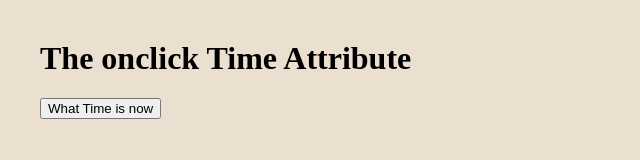
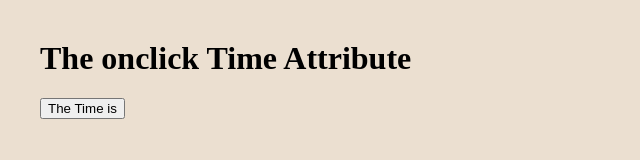
Before and after one commit to howtoproai/learn-js, a plain HTML site: page JavaScript-Functions/index.html in a window 1280 px wide. Shown: the top 160 px of the page, without its empty margins (0-640 px from the left). Drawn offline with Linux system fonts and the light colour scheme.

Commit message:
onclick time attributes

```diff
--- a/JavaScript-Functions/index.html
+++ b/JavaScript-Functions/index.html
@@ -9,8 +9,8 @@
     <h1>The onclick Time Attribute</h1>
 
 
-   <!-- <button onclick="document.getElementById('demo').innerHTML=Date()">The Time is</button> -->
-    <input type="button" onclick="document.getElementById('demo').innerHTML=Date()" value="What Time is now">
+   <button onclick="this.innerHTML=Date()">The Time is</button>
+    <!-- <input type="button" onclick="document.getElementById('demo').innerHTML=Date()" value="What Time is now"> -->
     <p id="demo"></p>
 
 </body>
```
